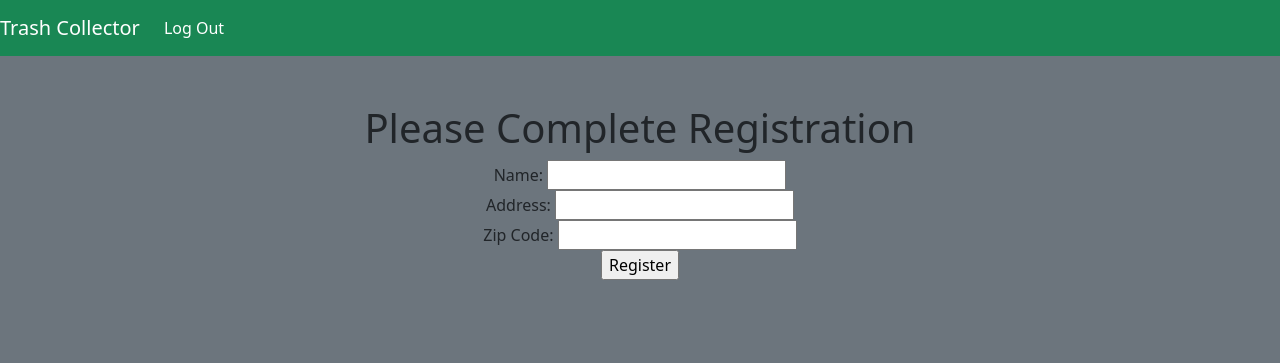
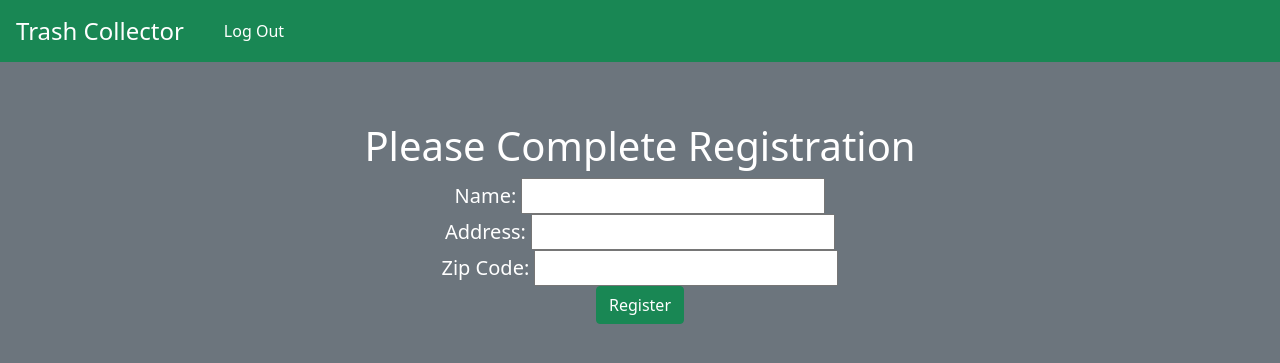
Before and after one commit to Payner01/dcc-trashcollector, a Django app: page /employees/new/ in a window 1280 px wide. Shown: the top 363 px of the page. Run offline with Django 3.2, Linux system fonts and the light colour scheme; the visitor is signed in with stand-in values (Sample User, id 1).

Commit message:
added styling to customer pages

```diff
--- a/trash_collector/customers/templates/customers/index.html
+++ b/trash_collector/customers/templates/customers/index.html
@@ -2,16 +2,17 @@
 
 {% block title %} Customer Home {% endblock %}
 
-{% block header %} Customer Portal {% endblock %}
+{% block header %} <h1 class="text-white">Customer Portal</h1> {% endblock %}
 
 {% block content %}
   {% if user.is_authenticated %}
+        <br />
         Hello {{ logged_in_customer.name }}!<br />
         Address: {{ logged_in_customer.address }} {{logged_in_customer.zip_code }}<br />
         Current balance: $ {{ logged_in_customer.balance }}.00
         <br />
         <br />
-        Your Weekly Pickup Day: {{ logged_in_customer.weekly_pickup }}
+        Your Weekly Pickup Day:   {{ logged_in_customer.weekly_pickup }}
         <br />
         <br />
         {% if logged_in_customer.one_time_pickup %}
--- a/trash_collector/employees/templates/employees/create.html
+++ b/trash_collector/employees/templates/employees/create.html
@@ -11,7 +11,7 @@
     Name: <input type="text" name="name" id="name"><br />
     Address: <input type="text" name="address" id="address"><br />
     Zip Code: <input type="text" name="zip_code" id="zip_code"><br />
-    <input type="submit" value="Register">
+    <input class="btn btn-success" type="submit" value="Register">
 </form>
 
 {% endblock %}
--- a/trash_collector/templates/base.html
+++ b/trash_collector/templates/base.html
@@ -8,7 +8,7 @@
   <body class="bg-secondary">
   {% if user.is_authenticated %}
     <nav class="navbar navbar-expand-lg navbar-light bg-success">
-      <a class="navbar-brand text-white" href="#">Trash Collector</a>
+      <a class="navbar-brand text-white px-3 fs-4" href="#">Trash Collector</a>
       <div class="navbar-nav">
       {% block navbar %}{% endblock %}
       <a class="nav-item nav-link text-white" href="{% url 'logout' %}">Log Out</a>
@@ -19,7 +19,7 @@
       <div class="container" >
         <div class="row">
           <div class="col-2"></div>
-          <div class="col-8" align="center">
+          <div class="col-8 text-white fs-5" align="center">
             <br />
             <br />
             <h1>{% block header %}{% endblock %}</h1>
```
